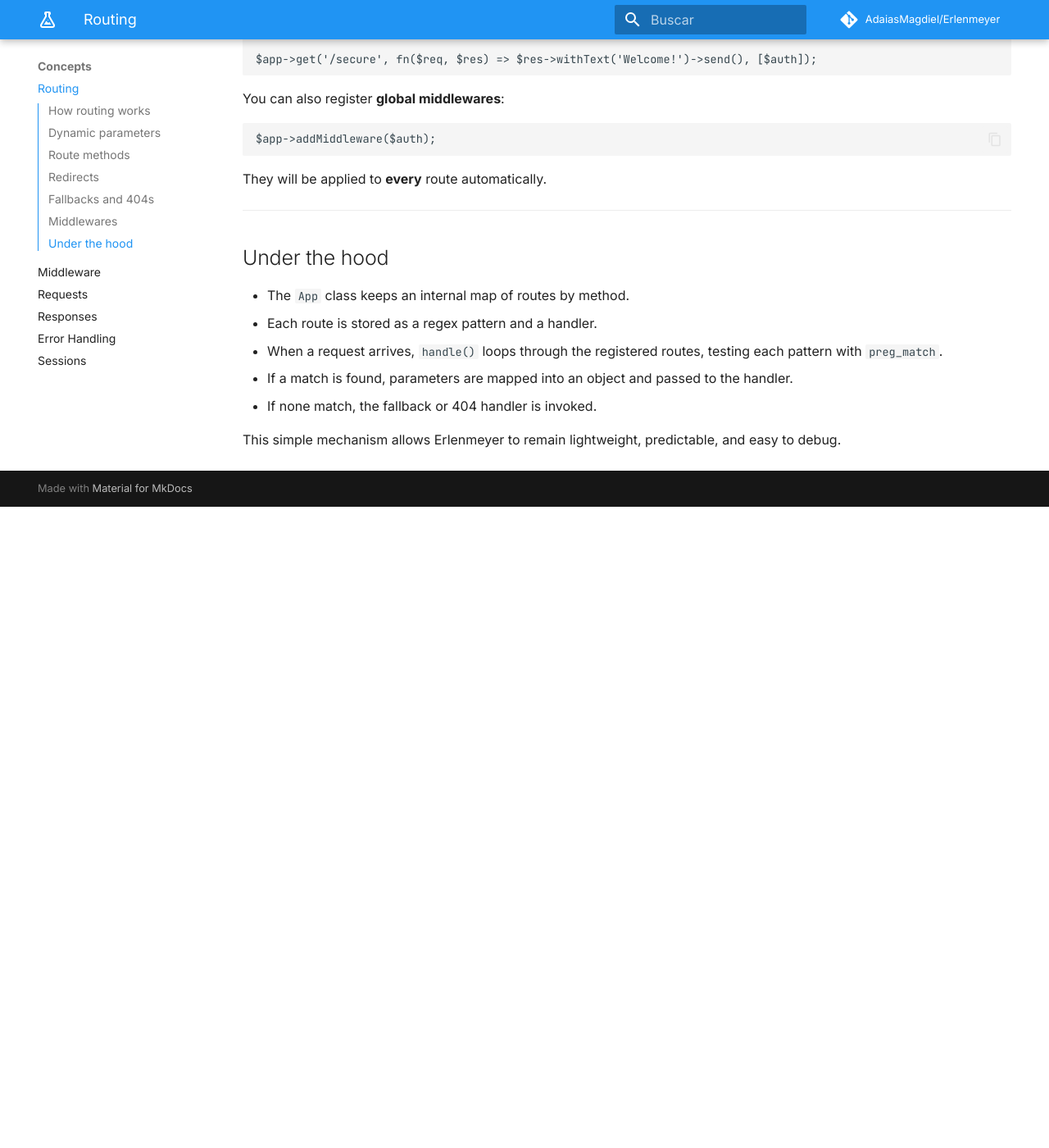
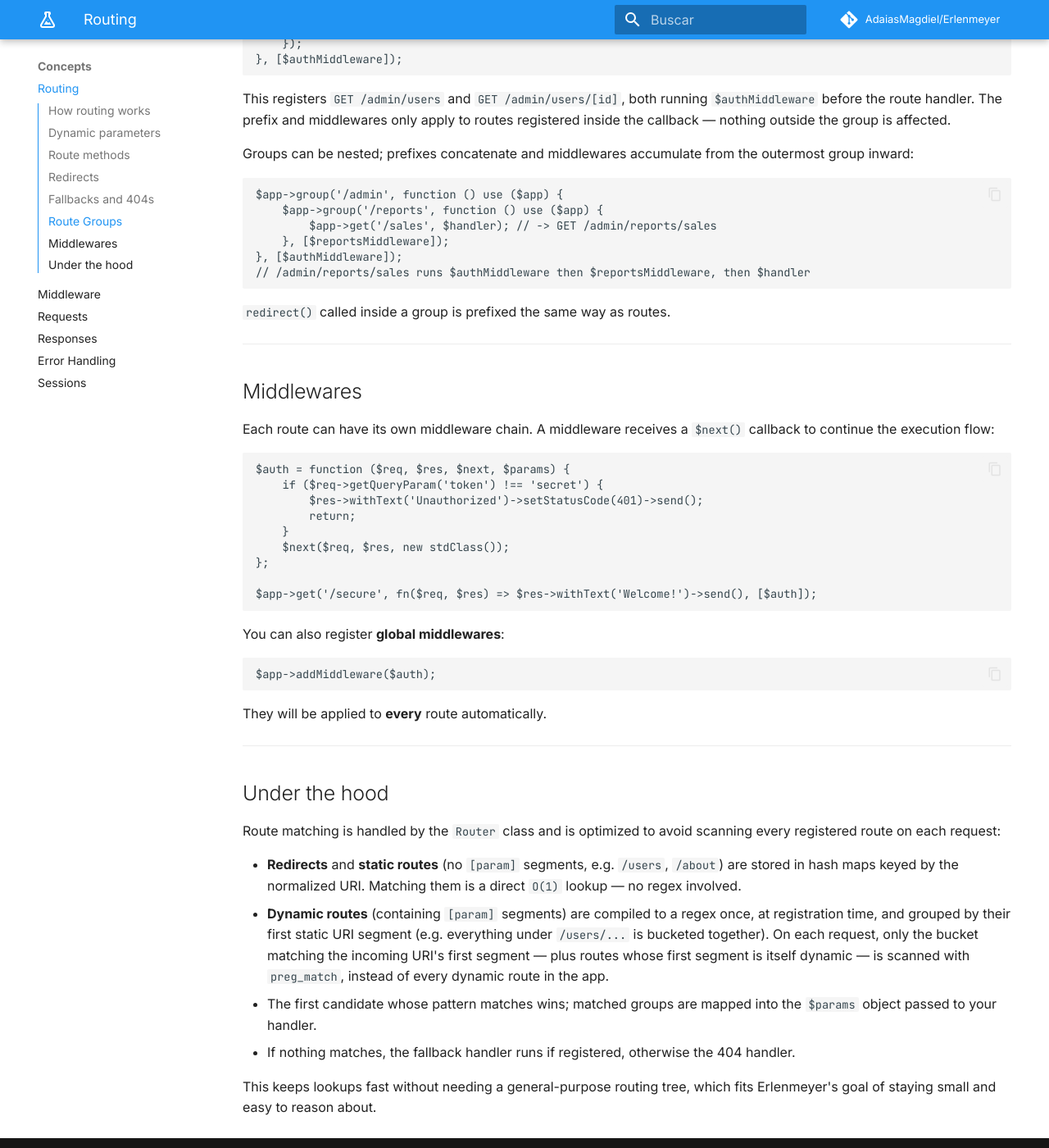
Before and after one commit to AdaiasMagdiel/erlenmeyer, an MkDocs documentation site: the page built from docs/concepts/routing.md, in a window 1280 px wide and 1400 px high, scrolled down 2322 px. Shown: the whole window at 82% size. Built offline with MkDocs 1.6.1 and Material for MkDocs 9.7.7, drawn with Linux system fonts in a browser that asks for light colours; comment, search, counter and statistics services are not loaded; before the commit the page ends 2940 px from its top, so only the background shows below that; some of the changed text lies outside the part shown.

Commit message:
Fix stale routing/IP docs, document group() and trusted proxies
concepts/routing.md's "Under the hood" section still described the
pre-refactor linear route scan; rewritten to match the current
static/dynamic-bucketed Router. Added a Route Groups section
documenting group().

concepts/requests.md and reference/Request.md claimed X-Forwarded-For
is always respected as a fallback, which stopped being true once IP
spoofing protection was added -- X-Forwarded-For is now ignored unless
the peer is an explicitly trusted proxy. Docs updated to explain
setTrustedProxies() and the leftmost-entry resolution, and
setTrustedProxies() is now documented as a Request method.

getting-started.md's "What's Next" now points at both pages.

````diff
--- a/docs/concepts/routing.md
+++ b/docs/concepts/routing.md
@@ -96,6 +96,42 @@ $app->set404Handler(function ($req, $res) {
 
 ---
 
+## Route Groups
+
+Group related routes under a shared path prefix and middleware set with `group()`:
+
+```php
+$app->group('/admin', function () use ($app) {
+    $app->get('/users', function ($req, $res) {
+        $res->withJson(['users' => []])->send();
+    });
+
+    $app->get('/users/[id]', function ($req, $res, $params) {
+        $res->withJson(['id' => $params->id])->send();
+    });
+}, [$authMiddleware]);
+```
+
+This registers `GET /admin/users` and `GET /admin/users/[id]`, both running `$authMiddleware`
+before the route handler. The prefix and middlewares only apply to routes registered inside
+the callback — nothing outside the group is affected.
+
+Groups can be nested; prefixes concatenate and middlewares accumulate from the outermost
+group inward:
+
+```php
+$app->group('/admin', function () use ($app) {
+    $app->group('/reports', function () use ($app) {
+        $app->get('/sales', $handler); // -> GET /admin/reports/sales
+    }, [$reportsMiddleware]);
+}, [$authMiddleware]);
+// /admin/reports/sales runs $authMiddleware then $reportsMiddleware, then $handler
+```
+
+`redirect()` called inside a group is prefixed the same way as routes.
+
+---
+
 ## Middlewares
 
 Each route can have its own middleware chain.
@@ -125,10 +161,20 @@ They will be applied to **every** route automatically.
 
 ## Under the hood
 
-- The `App` class keeps an internal map of routes by method.
-- Each route is stored as a regex pattern and a handler.
-- When a request arrives, `handle()` loops through the registered routes, testing each pattern with `preg_match`.
-- If a match is found, parameters are mapped into an object and passed to the handler.
-- If none match, the fallback or 404 handler is invoked.
+Route matching is handled by the `Router` class and is optimized to avoid scanning every
+registered route on each request:
 
-This simple mechanism allows Erlenmeyer to remain lightweight, predictable, and easy to debug.
+- **Redirects** and **static routes** (no `[param]` segments, e.g. `/users`, `/about`) are
+  stored in hash maps keyed by the normalized URI. Matching them is a direct `O(1)` lookup —
+  no regex involved.
+- **Dynamic routes** (containing `[param]` segments) are compiled to a regex once, at
+  registration time, and grouped by their first static URI segment (e.g. everything under
+  `/users/...` is bucketed together). On each request, only the bucket matching the incoming
+  URI's first segment — plus routes whose first segment is itself dynamic — is scanned with
+  `preg_match`, instead of every dynamic route in the app.
+- The first candidate whose pattern matches wins; matched groups are mapped into the
+  `$params` object passed to your handler.
+- If nothing matches, the fallback handler runs if registered, otherwise the 404 handler.
+
+This keeps lookups fast without needing a general-purpose routing tree, which fits
+Erlenmeyer's goal of staying small and easy to reason about.
````
Also changed, not shown: docs/concepts/requests.md (+16 -2 lines), docs/getting-started.md (+2 -1 lines), docs/reference/Request.md (+16 -1 lines).
